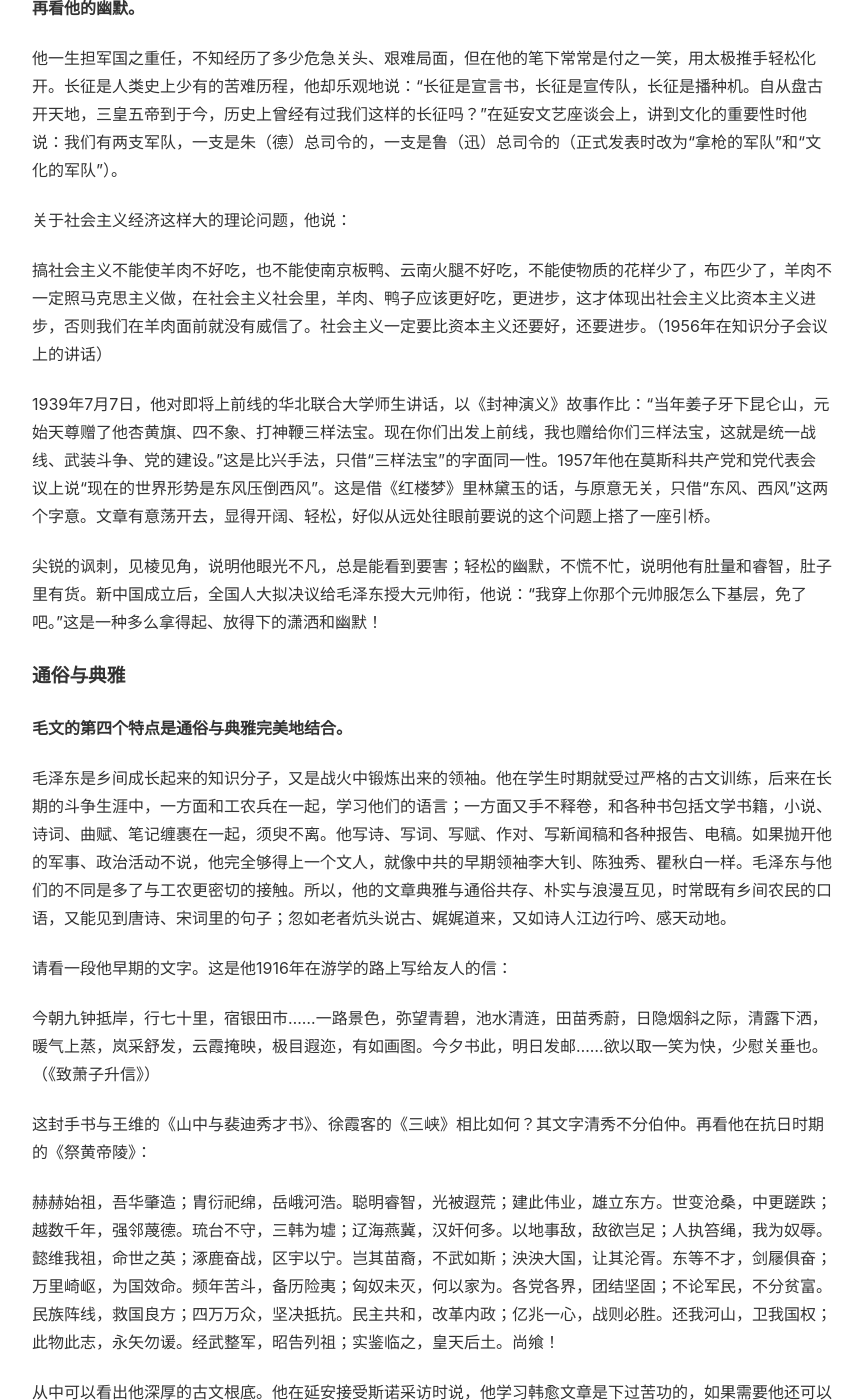
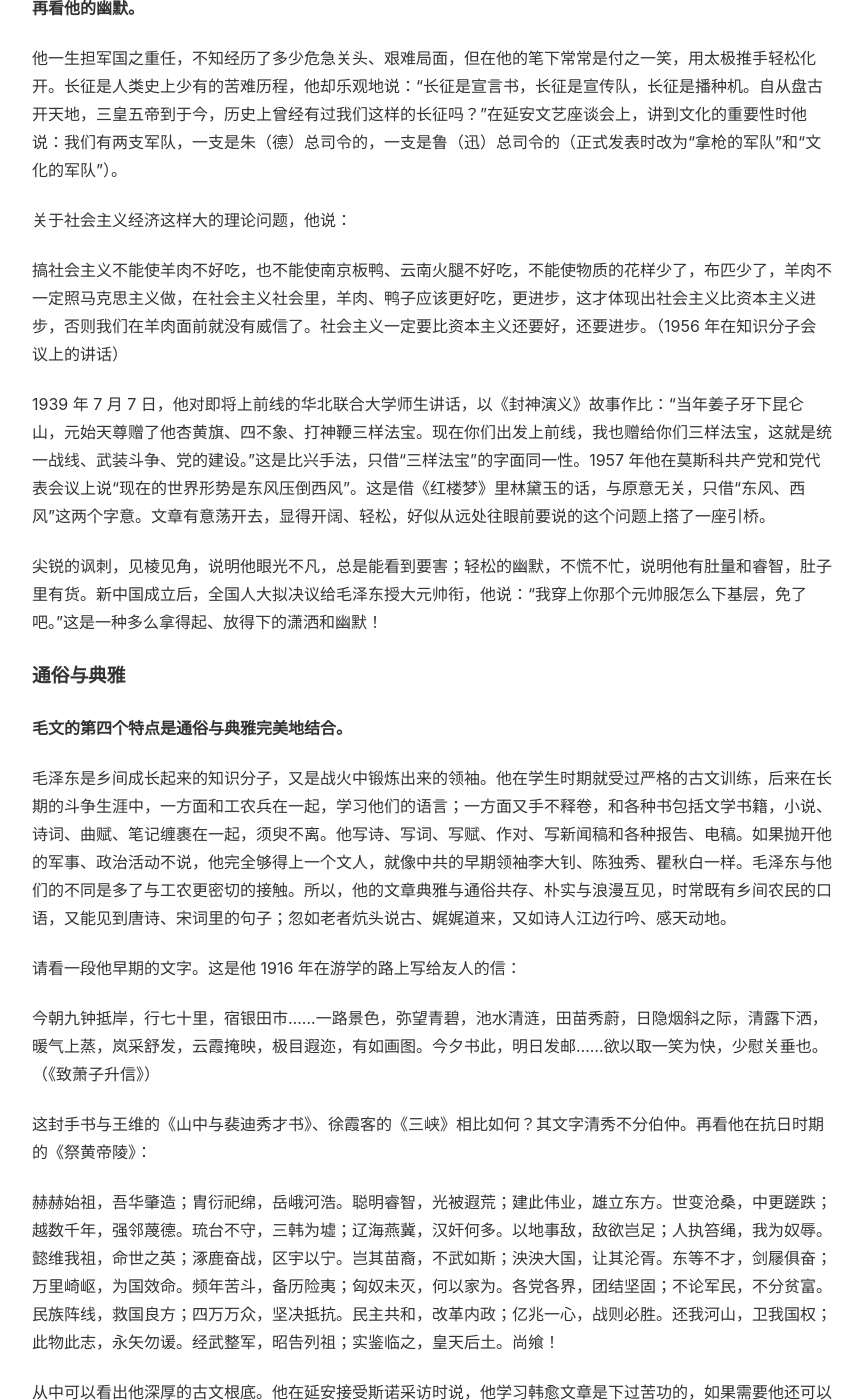
Before and after one commit to Quebradawill/quebrada.github.io, a Jekyll site: the page built from _posts/2018-12-26-aritcle-chairman-mao.md, in a window 1280 px wide and 1400 px high, scrolled down 4602 px. Shown: the whole window, without its empty margins (208-1071 px from the left). Built offline with Jekyll 4.4.1, drawn with Linux system fonts in a browser that asks for light colours; a script that is not in the unit is left out; comment, search, counter and statistics services are not loaded; some of the changed text lies outside the part shown.

```diff
--- a/_posts/2018-12-26-aritcle-chairman-mao.md
+++ b/_posts/2018-12-26-aritcle-chairman-mao.md
@@ -80,7 +80,7 @@ author: Quebradawill
 
 在《别了，司徒雷登》中，他这样来写美国对华政策的破产：“总之是没有人去理他，使得他‘茕茕孑立，形影相吊’，没有什么事做了，只好挟起皮包走路。”这里用了中国古典散文名篇《陈情表》里的句子。司徒雷登那个孤立、无奈、可怜的样子，永远定格在中国人的记忆中。
 
-毛泽东的用典是出于行文之必需，绝不卖弄，不故作高深地吊书袋。他是认真研究并消化了经典的，甚至认真到了考据癖的程度。如1958年刘少奇同志谈到贺知章的诗《回乡偶书》“少小离家老大回，乡音无改鬓毛衰。儿童相见不相识，笑问客从何处来”，以此来说明唐人在外为官不带家眷。他为此翻了《旧唐书》、《全唐诗话》，然后给刘写信说：
+毛泽东的用典是出于行文之必需，绝不卖弄，不故作高深地吊书袋。他是认真研究并消化了经典的，甚至认真到了考据癖的程度。如 1958 年刘少奇同志谈到贺知章的诗《回乡偶书》“少小离家老大回，乡音无改鬓毛衰。儿童相见不相识，笑问客从何处来”，以此来说明唐人在外为官不带家眷。他为此翻了《旧唐书》、《全唐诗话》，然后给刘写信说：
 
 唐朝未闻官吏禁带眷属事，整个历史也未闻此事。所以不可以“少小离家”一诗便作为断定古代官吏禁带眷属的充分证明。自从听了那次你谈到此事以后，总觉不甚妥当。请你再考一考，可能你是对的，我的想法不对。睡不着觉，偶触及此事，故写了这些，以供参考。这里引出一个问题：领袖应当首先是一个读书人，一个读了很多书的人，一个熟悉自己民族典籍的人。他应该是一个博学的杂家，只是一方面的专家不行；只读自然科学不行，要读社会科学，读历史，读哲学。因为领导一个集团、一场斗争、一个时代，靠的是战略思维、历史案例、斗争魄力和人格魅力。这些只有到历史典籍中去找，在数理化中和单一学科中是找不到的。
 
@@ -106,9 +106,9 @@ author: Quebradawill
 
 关于社会主义经济这样大的理论问题，他说：
 
-搞社会主义不能使羊肉不好吃，也不能使南京板鸭、云南火腿不好吃，不能使物质的花样少了，布匹少了，羊肉不一定照马克思主义做，在社会主义社会里，羊肉、鸭子应该更好吃，更进步，这才体现出社会主义比资本主义进步，否则我们在羊肉面前就没有威信了。社会主义一定要比资本主义还要好，还要进步。（1956年在知识分子会议上的讲话）
+搞社会主义不能使羊肉不好吃，也不能使南京板鸭、云南火腿不好吃，不能使物质的花样少了，布匹少了，羊肉不一定照马克思主义做，在社会主义社会里，羊肉、鸭子应该更好吃，更进步，这才体现出社会主义比资本主义进步，否则我们在羊肉面前就没有威信了。社会主义一定要比资本主义还要好，还要进步。（1956 年在知识分子会议上的讲话）
 
-1939年7月7日，他对即将上前线的华北联合大学师生讲话，以《封神演义》故事作比：“当年姜子牙下昆仑山，元始天尊赠了他杏黄旗、四不象、打神鞭三样法宝。现在你们出发上前线，我也赠给你们三样法宝，这就是统一战线、武装斗争、党的建设。”这是比兴手法，只借“三样法宝”的字面同一性。1957年他在莫斯科共产党和党代表会议上说“现在的世界形势是东风压倒西风”。这是借《红楼梦》里林黛玉的话，与原意无关，只借“东风、西风”这两个字意。文章有意荡开去，显得开阔、轻松，好似从远处往眼前要说的这个问题上搭了一座引桥。
+1939 年 7 月 7 日，他对即将上前线的华北联合大学师生讲话，以《封神演义》故事作比：“当年姜子牙下昆仑山，元始天尊赠了他杏黄旗、四不象、打神鞭三样法宝。现在你们出发上前线，我也赠给你们三样法宝，这就是统一战线、武装斗争、党的建设。”这是比兴手法，只借“三样法宝”的字面同一性。1957 年他在莫斯科共产党和党代表会议上说“现在的世界形势是东风压倒西风”。这是借《红楼梦》里林黛玉的话，与原意无关，只借“东风、西风”这两个字意。文章有意荡开去，显得开阔、轻松，好似从远处往眼前要说的这个问题上搭了一座引桥。
 
 尖锐的讽刺，见棱见角，说明他眼光不凡，总是能看到要害；轻松的幽默，不慌不忙，说明他有肚量和睿智，肚子里有货。新中国成立后，全国人大拟决议给毛泽东授大元帅衔，他说：“我穿上你那个元帅服怎么下基层，免了吧。”这是一种多么拿得起、放得下的潇洒和幽默！
 
@@ -118,7 +118,7 @@ author: Quebradawill
 
 毛泽东是乡间成长起来的知识分子，又是战火中锻炼出来的领袖。他在学生时期就受过严格的古文训练，后来在长期的斗争生涯中，一方面和工农兵在一起，学习他们的语言；一方面又手不释卷，和各种书包括文学书籍，小说、诗词、曲赋、笔记缠裹在一起，须臾不离。他写诗、写词、写赋、作对、写新闻稿和各种报告、电稿。如果抛开他的军事、政治活动不说，他完全够得上一个文人，就像中共的早期领袖李大钊、陈独秀、瞿秋白一样。毛泽东与他们的不同是多了与工农更密切的接触。所以，他的文章典雅与通俗共存、朴实与浪漫互见，时常既有乡间农民的口语，又能见到唐诗、宋词里的句子；忽如老者炕头说古、娓娓道来，又如诗人江边行吟、感天动地。
 
-请看一段他早期的文字。这是他1916年在游学的路上写给友人的信：
+请看一段他早期的文字。这是他 1916 年在游学的路上写给友人的信：
 
 今朝九钟抵岸，行七十里，宿银田市……一路景色，弥望青碧，池水清涟，田苗秀蔚，日隐烟斜之际，清露下洒，暖气上蒸，岚采舒发，云霞掩映，极目遐迩，有如画图。今夕书此，明日发邮……欲以取一笑为快，少慰关垂也。（《致萧子升信》）
 
@@ -144,7 +144,7 @@ author: Quebradawill
 
 “文章五诀”形、事、情、理、典，毛文是典范。不管论文、讲话、电稿等何种文体，他都能随手抓来一个形象，借典说理或借事言情，深入浅出。毛文开创了政论文从未有的生动局面。毛泽东是有大志的人，他永远有追求不完的目标。其中一个目标就是放下身段，当一个行吟诗人，当一个作家。他多次说过要学徐霞客，顺着长江、黄河把祖国大地丈量一遍。他又是一个好斗争的人，他有一句名言：“与天奋斗，其乐无穷；与地奋斗，其乐无穷；与人奋斗，其乐无穷。”其实，除了天、地、人，他的革命生涯中还有一个斗争对象，就是文风。
 
-他对群众语言、古典语言是那样热爱，对教条主义的语言、官僚主义的语言是那样憎恨。延安“整风运动”中，他把文风与学风、党风并提，讨伐“党八股”，给它列了八大罪状，说它是对五四运动的反动，是不良党风的最后一个“防空洞”。新中国成立之初《人民日报》发表长篇社论，号召正确使用祖国语言，他在改稿时特别加了一句：“我们的同志中，我们的党政军组织和人民团体的工作人员中，我们的文学家教育家和新闻记者中，有许多是精通语法、会写文章、会写报告的人。这些人既然能够做到这一步，为什么我们大家不能做到呢？当然是能够的。”（《人民日报》1951年6月6日）后来，我们渐渐机关化了，文章中假、大、空的语言多了。他对此极为反感，甚至是愤怒，严厉要求领导干部亲自写文章，不要秘书代劳。他批评那些空洞的官样文字：“讲了一万次了依然纹风不动，灵台如花岗之岩，笔下若玄冰之冻。哪一年稍稍动一点，使读者感觉有些春意，因而免于早上天堂，略为延长一年、两年寿命呢？”（1958年9月2日的一封信）他是一辈子都在与“党八股”的坏文风作斗争的。
+他对群众语言、古典语言是那样热爱，对教条主义的语言、官僚主义的语言是那样憎恨。延安“整风运动”中，他把文风与学风、党风并提，讨伐“党八股”，给它列了八大罪状，说它是对五四运动的反动，是不良党风的最后一个“防空洞”。新中国成立之初《人民日报》发表长篇社论，号召正确使用祖国语言，他在改稿时特别加了一句：“我们的同志中，我们的党政军组织和人民团体的工作人员中，我们的文学家教育家和新闻记者中，有许多是精通语法、会写文章、会写报告的人。这些人既然能够做到这一步，为什么我们大家不能做到呢？当然是能够的。”（《人民日报》1951 年 6 月 6 日）后来，我们渐渐机关化了，文章中假、大、空的语言多了。他对此极为反感，甚至是愤怒，严厉要求领导干部亲自写文章，不要秘书代劳。他批评那些空洞的官样文字：“讲了一万次了依然纹风不动，灵台如花岗之岩，笔下若玄冰之冻。哪一年稍稍动一点，使读者感觉有些春意，因而免于早上天堂，略为延长一年、两年寿命呢？”（1958 年 9 月 2 日的一封信）他是一辈子都在与“党八股”的坏文风作斗争的。
 
 文章是一门独立的艺术。细读毛泽东的文章，特别是他独特的语言风格，足可自立为一门一派。在大力倡导改文风的今天，我们有必要静下心来研究一下他的文章。
 
```
